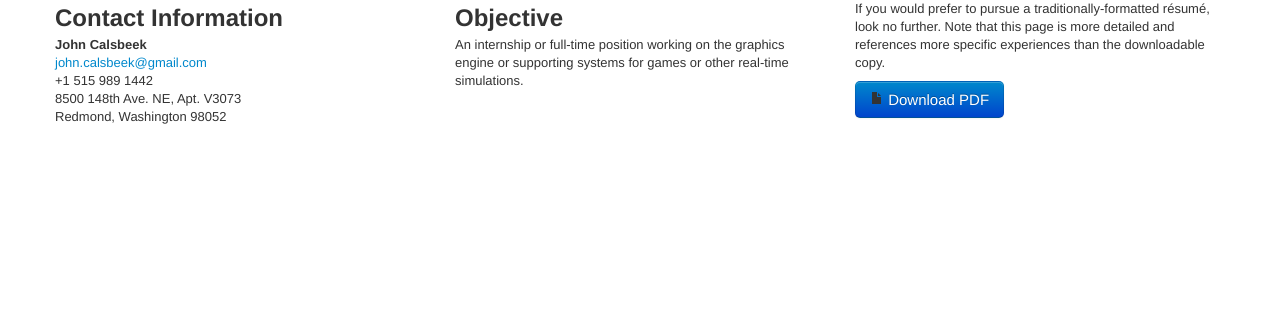
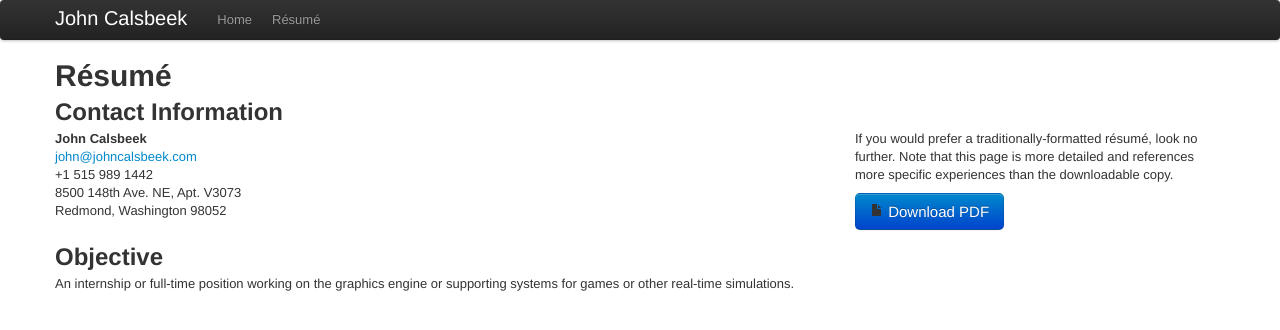
Before and after one commit to Nexuapex/nexuapex.github.com, a Jekyll site: the page built from resume.html, in a window 1280 px wide. Shown: the top 330 px of the page. Built offline with Jekyll 4.4.1, drawn with Linux system fonts in a browser that asks for light colours; nearby versions of some CDN libraries.

Commit message:
Add navbar and reorganize the resume page.

```diff
--- a/_layouts/default.html
+++ b/_layouts/default.html
@@ -13,8 +13,28 @@
     <script src="/js/modernizr-2.0.6.min.js"></script>
   </head>
   <body>
+    <div class="navbar">
+      <div class="navbar-inner">
+        <div class="container">
+          <a class="btn btn-navbar" data-toggle="collapse" data-target=".nav-collapse">
+            <span class="icon-bar"></span>
+            <span class="icon-bar"></span>
+            <span class="icon-bar"></span>
+          </a>
+          <a class="brand" href="#">John Calsbeek</a>
+          <div class="nav-collapse">
+            <ul class="nav">
+              <li><a href="/">Home</a></li>
+              <li><a href="/resume.html">R&eacute;sum&eacute;</a></li>
+            </ul>
+          </div>
+        </div>
+      </div>
+    </div>
+
     <div class="container">
       <header>
+        <h1>{{ page.title }}</h1>
       </header>
       {{ content }}
       <footer>
--- a/resume.html
+++ b/resume.html
@@ -3,24 +3,28 @@ layout: default
 title: R&eacute;sum&eacute;
 ---
 <div class="row">
-  <div class="span4">
+  <div class="span8">
     <h2>Contact Information</h2>
     <address>
       <strong>John Calsbeek</strong><br>
-      <a href="mailto:john.calsbeek@gmail.com">john.calsbeek@gmail.com</a><br>
+      <a href="mailto:john@johncalsbeek.com">john@johncalsbeek.com</a><br>
       +1 515 989 1442<br>
       8500 148th Ave. NE, Apt. V3073<br>
       Redmond, Washington 98052
     </address>
   </div>
   <div class="span4">
-    <h2>Objective</h2>
-    <p>An internship or full-time position working on the graphics engine or supporting systems
-       for games or other real-time simulations.</p>
-  </div>
-  <div class="span4">
-    <p>If you would prefer to pursue a traditionally-formatted r&eacute;sum&eacute;, look no further.
-       Note that this page is more detailed and references more specific experiences than the downloadable copy.</p>
+    <h2>&nbsp;</h2>
+    <p>If you would prefer a traditionally-formatted r&eacute;sum&eacute;, look
+       no further. Note that this page is more detailed and references more
+       specific experiences than the downloadable copy.</p>
     <p><a class="btn btn-large btn-primary" target="_blank" href="/files/resume.pdf"><i class="icon-file"></i> Download PDF</a></p>
   </div>
 </div>
+<div class="row">
+  <div class="span12">
+    <h2>Objective</h2>
+    <p>An internship or full-time position working on the graphics engine or
+       supporting systems for games or other real-time simulations.</p>
+  </div>
+</div>
```
